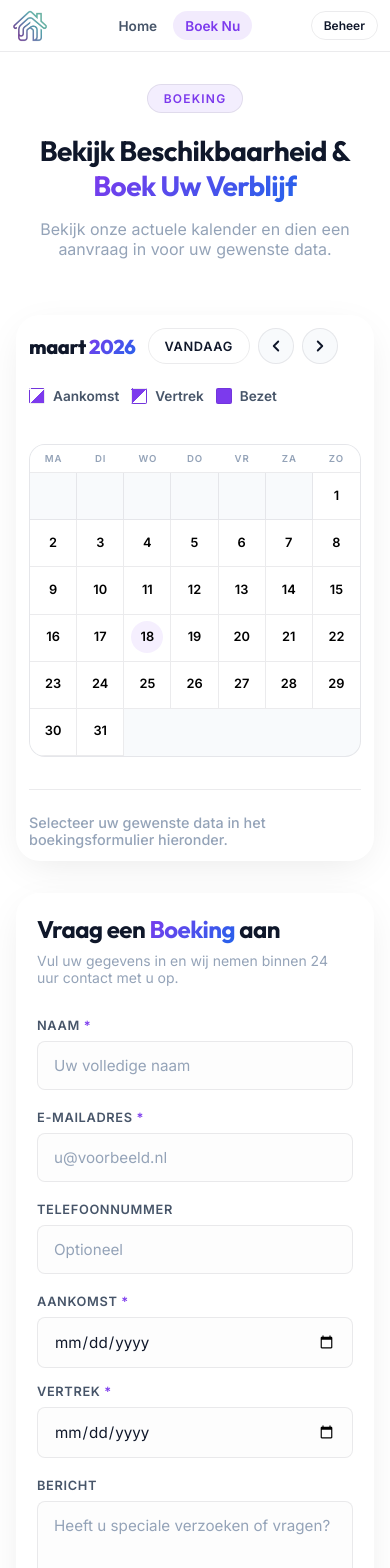
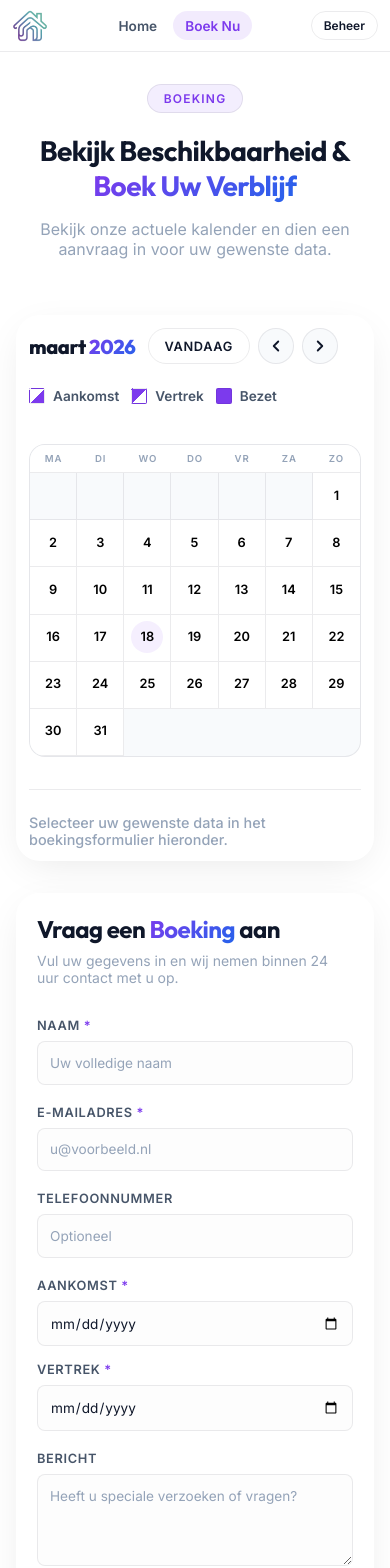
Before and after one commit to vincecoppens04/diamare86, a Vue app: page /calendar in a window 390 px wide. Shown: the top 1568 px of the page. Built offline with nearby package versions, Linux system fonts and the light colour scheme; no server answers; the database is empty.

Commit message:
mobile version, small fixes

```diff
--- a/src/components/BookingForm.vue
+++ b/src/components/BookingForm.vue
@@ -202,6 +202,7 @@ const handleSubmit = async () => {
 <style scoped>
 .booking-form-container {
   padding: 2.5rem;
+  overflow: hidden; /* Prevent horizontal scroll triggers */
 }
 
 @media (max-width: 768px) {
@@ -234,6 +235,15 @@ const handleSubmit = async () => {
   display: flex;
   flex-direction: column;
   gap: 0.5rem;
+  width: 100%;
+  min-width: 0;
+}
+
+.neo-input {
+  width: 100% !important;
+  max-width: 100% !important;
+  min-width: 0 !important;
+  box-sizing: border-box !important;
 }
 
 .form-row {
@@ -246,6 +256,11 @@ const handleSubmit = async () => {
   .form-row {
     display: flex;
     flex-direction: column;
+  }
+
+  .neo-input {
+    font-size: 0.85rem !important;
+    padding: 0.8rem 0.75rem !important;
   }
 }
 
```
